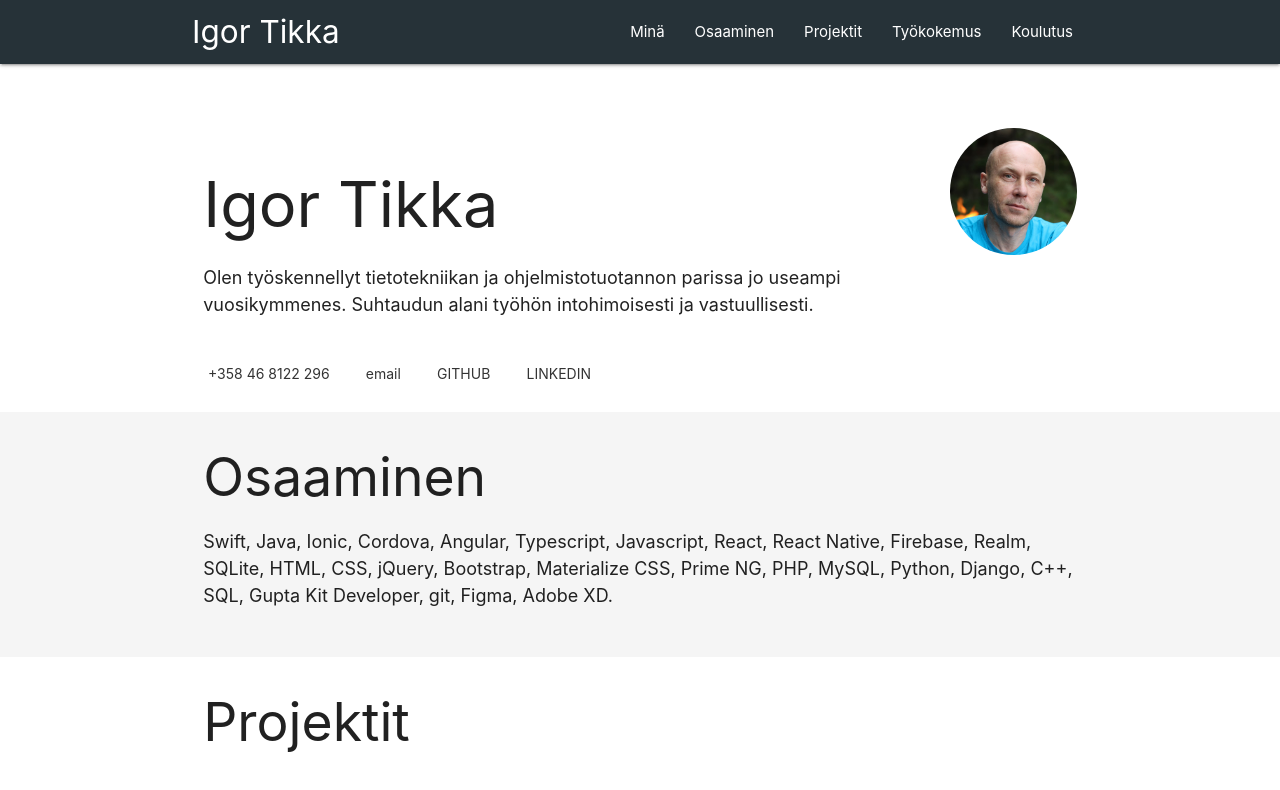
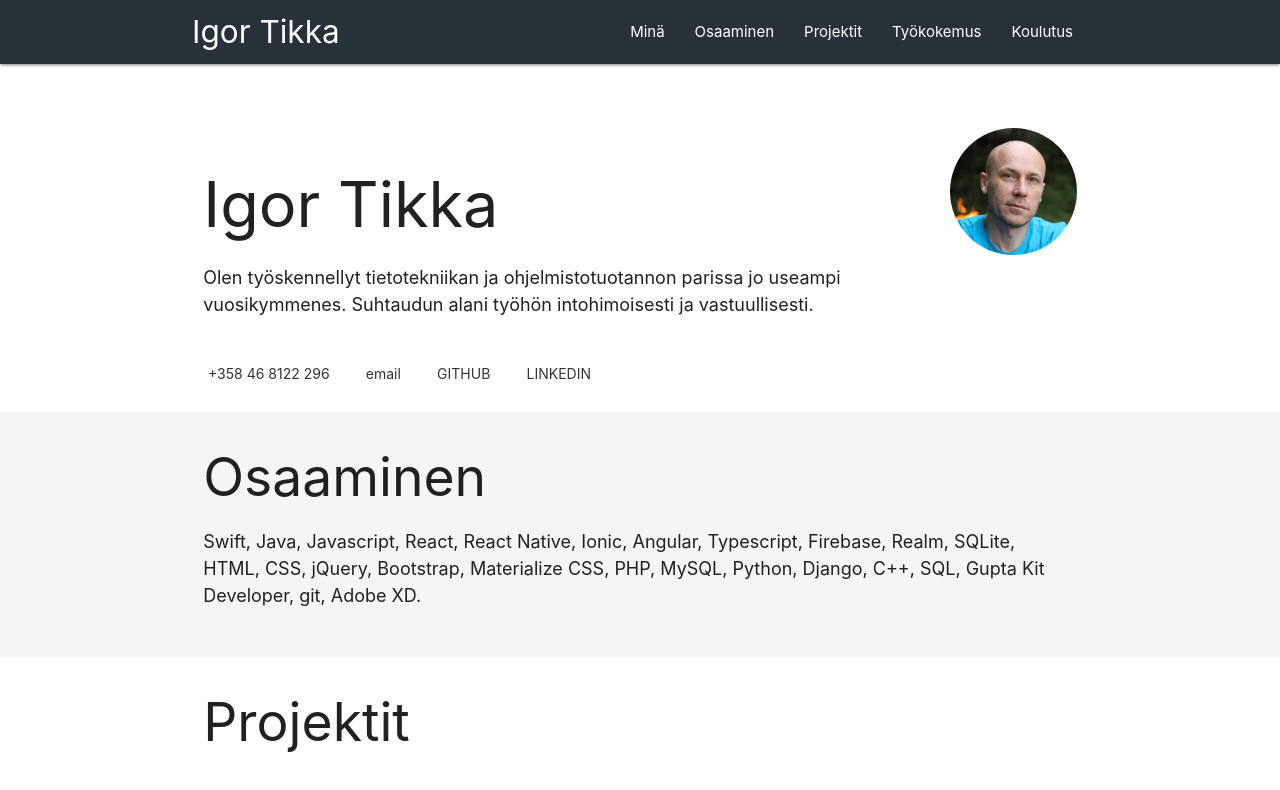
Before and after one commit to berryfinn/page, a plain HTML site: page index.html in a window 1280 px wide. Shown: the top 790 px of the page. Drawn offline with nearby package versions, Linux system fonts and the light colour scheme.

Commit message:
Update index.html

```diff
--- a/index.html
+++ b/index.html
@@ -115,9 +115,8 @@
           <div class="col s12">
             <h2>Osaaminen</h2>
             <p>
-              Swift, Java, Ionic, Cordova, Angular, Typescript, Javascript, React, React Native, Firebase, Realm, SQLite, HTML, CSS, jQuery,
-              Bootstrap, Materialize CSS, Prime NG, PHP, MySQL, Python, Django, C++, SQL, Gupta Kit Developer, git, Figma, Adobe
-              XD.
+              Swift, Java, Javascript, React, React Native, Ionic, Angular, Typescript, Firebase, Realm, SQLite, HTML, CSS, jQuery,
+              Bootstrap, Materialize CSS, PHP, MySQL, Python, Django, C++, SQL, Gupta Kit Developer, git, Adobe XD.
             </p>
           </div>
         </div>
```
